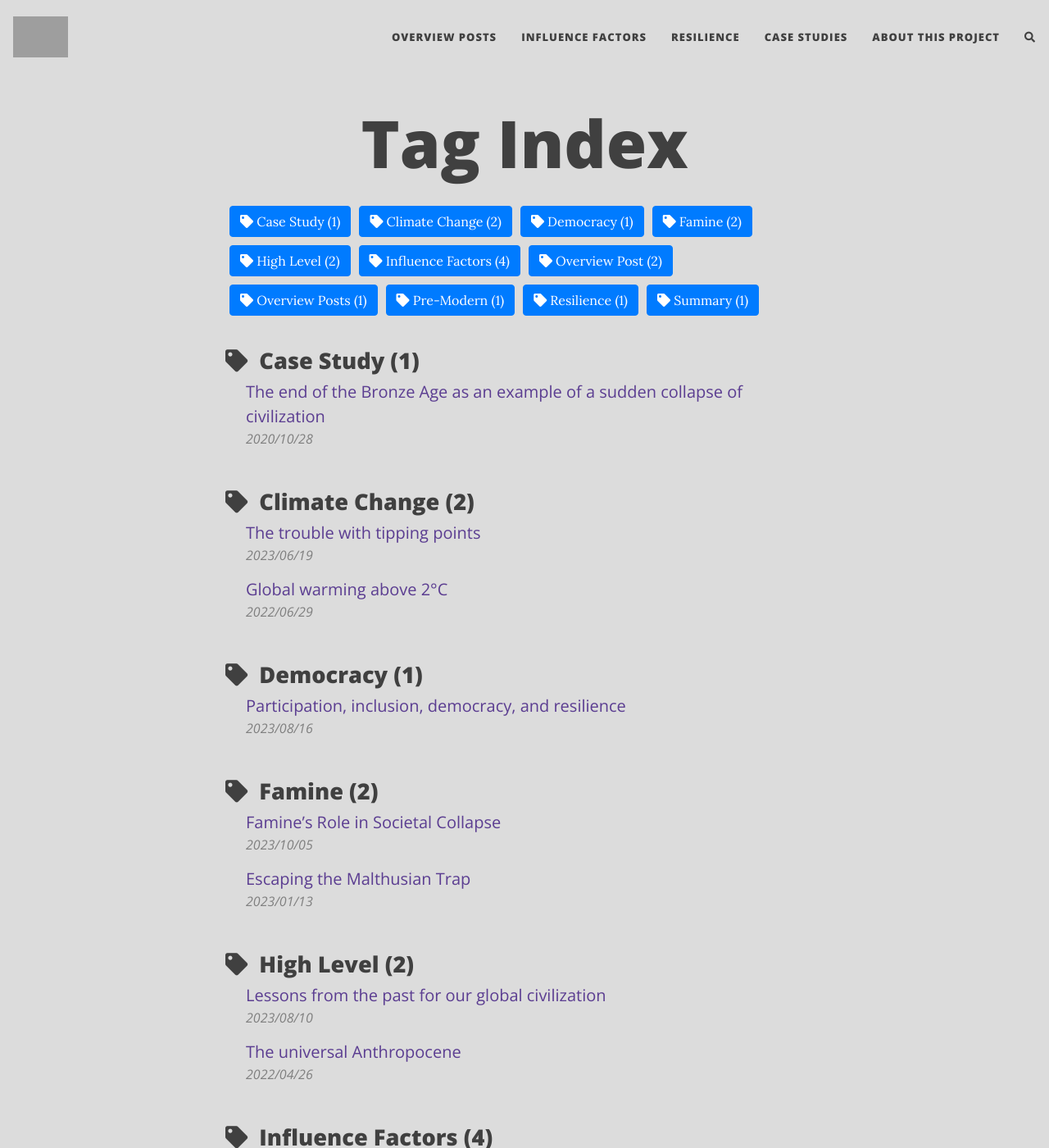
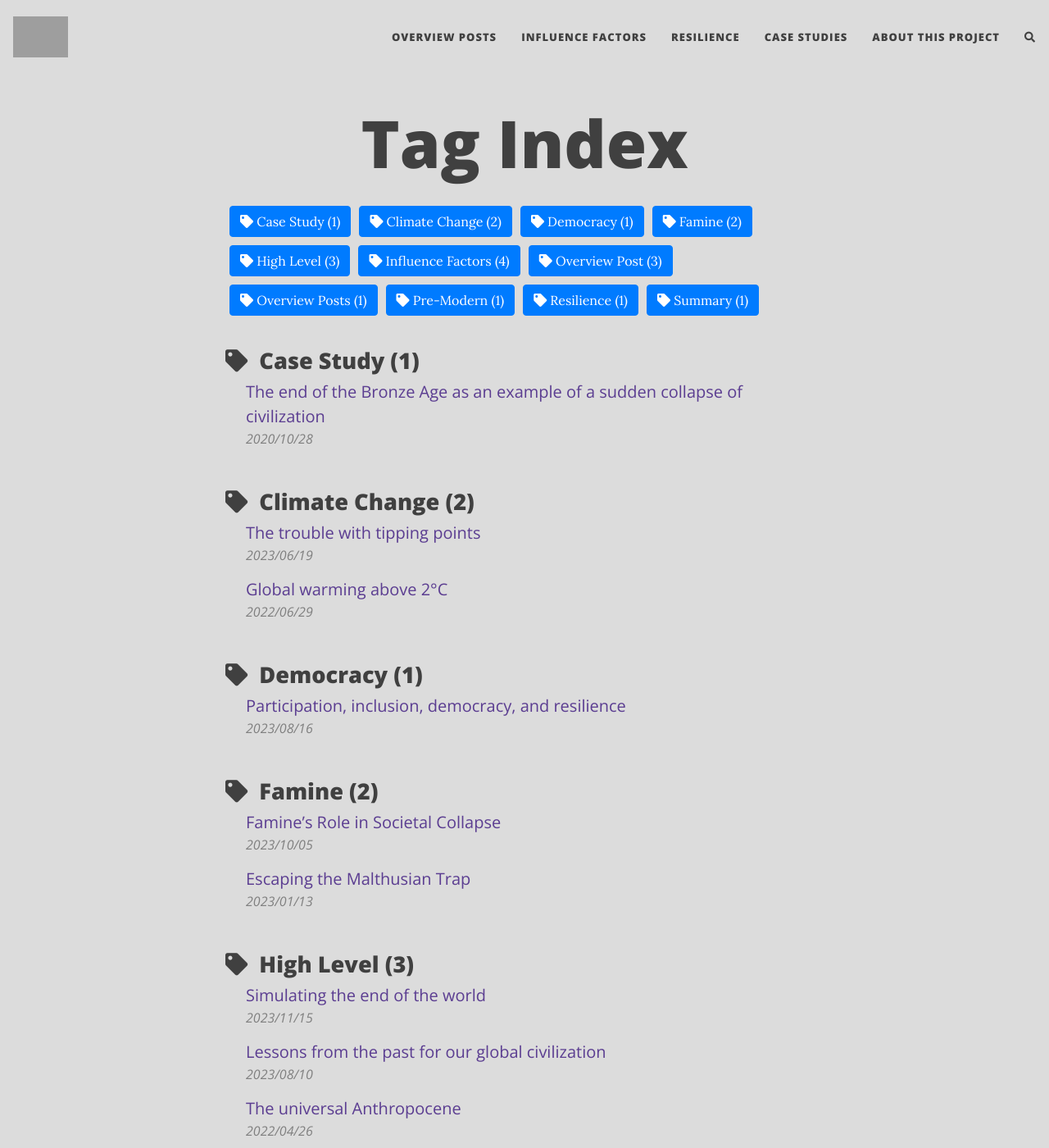
Before and after one commit to florianjehn/Societal_Collapse, a Jekyll site: the page built from tags.html, in a window 1280 px wide and 1400 px high. Shown: the whole window at 82% size. Built offline with Jekyll 4.4.1, drawn with Linux system fonts in a browser that asks for light colours; nearby versions of some CDN libraries; comment, search, counter and statistics services are not loaded; some of the changed lines change nothing that is shown; some of the changed text lies outside the part shown; grey boxes are pictures that could not be loaded.

Commit message:
Added modeling post

```diff
--- /dev/null
+++ b/_posts/2023-11-15-collapse_models.md
@@ -0,0 +1,116 @@
+---
+layout: post
+title: Simulating the end of the world
+subtitle: Exploring the current state of societal dynamics modeling
+tags: [Overview Post, High Level]
+comments: true
+readtime: true
+---
+The [first post](https://florianjehn.github.io/Societal_Collapse/2023-06-06-collapse_overview/) of this living literature review gave a summary of the field of collapse studies. One thing that post makes clear is that we need better models of societal dynamics. This post explores the state of societal dynamics modeling.
+
+# Overview of different modeling approaches
+
+One helpful work about societal dynamic modelling is a literature review by Sabin Roman, which I will use here as the basis to give a first overview (Roman, 2023) (1).
+
+One thing that societal collapse research has shown is that we cannot attribute collapse to a single cause. However, we might track it back to a single process. Roman proposes here that to capture the complexities of collapse, we have to think in the form of feedback mechanisms. This means to understand collapse, we have to think in and model multi-causal relationships between a variety of societal variables. To give a more concrete example of such a feedback process, look at the self-reinforcing mechanism of famines, explained in an earlier post:
+
+“
+
+* _A society that experiences a substantial loss of population will inevitably see a decline in its capacity to both produce and trade food resources._
+* _Reduced food production and trade result in a decreased availability of food within the society._
+* _The scarcity of food leads to increased instances of famine, exacerbating the prevalence of deaths and health-related issues, thus initiating the subsequent iteration of the cycle._
+
+“
+
+These feedback processes are an especially valuable tool if you want to do some quantitative modeling and Roman lays out the kinds of models that have been used to model societal collapse with feedback processes. Roman mainly differentiates between the way the models are set-up (agent based models vs. world models) and the fields they draw inspiration from (economic based models vs. ecologically inspired models).
+
+# Agent-based models vs. integrated world models
+
+This is the difference between models that focus on the individuals and their interactions and models which are more concerned with modeling more abstract processes.
+
+You can imagine agent-based models as a collection of simulated and very simplified individuals. They interact with each other on every time step of the simulation in the ways that the model allows. The idea is that this interaction between the individuals will produce an emergent pattern of behavior, which helps us understand social dynamics.
+
+Integrated world models on the other hand don’t model the individuals, but instead try to understand how societal processes can be expressed in equations directly. They usually consist of a variety of variables which are coupled with each other. For instance, you could express the self-reinforcing mechanism of famines as equations and then let the model run with a variety of different input parameters, to see how this changes the feedback.
+
+If we modeled the famine feedback cycle using an agent-based approach, our focus would likely be on the decision-making processes of individuals confronted with food scarcity. Each agent, driven by the need to collect enough food, would engage in interactions with other agents and factors such as food sources. This simulation would unfold over multiple time steps, with agents iteratively interacting. At the simulation's conclusion, we would look at the state of all agents to determine the outcomes of their interactions. In the context of a famine scenario, this might show a segment of agents starving due to an inability to locate food, while others faring better by successfully securing enough food sources.
+
+If we modeled the famine feedback cycle with a world model, we might instead focus overarching variables such as population, overall food reserves, and additional stressors like disease. Here, feedback mechanisms, implemented through differential equations, would establish connections between these variables. For instance, we might define that a higher population decreases food resources and that increased disease incidence leads to a population decline. Analogous to the agent-based model, this model would progress through successive time steps, with the differential equations influencing variable values. At the simulation's end, we can examine the variables, such as whether the population increased or decreased for example.
+
+Both kinds of models run into the problem that it is very difficult to find the right number of parameters, as well as their correct values, both for the behavior of the individuals in the agent-based modeling, but also for the feedback mechanisms in world models. You need enough parameters to be able to accurately model your data, but the more parameters you have, the more data you need to meaningfully constrain their values. This means you have a trade-off between underfitting and overfitting (Figure 1), which is hard to get right.
+
+![fitting example](https://raw.githubusercontent.com/florianjehn/Societal_Collapse/main/assets/img/fitting.png)
+
+Figure 1: Example of over and underfitting data.
+
+# Economic based models vs. ecologically inspired models
+
+Models also differ in drawing inspiration from economics and ecology. These models don’t necessarily differ in the tools they use, but in the assumption behind them. Economic based models usually assume rational, utility-maximizing agents. This is often expressed as a utility function. These models typically try to fit the data with models that assume humans are completely rational agents. According to Roman this has not worked out well. While the economic based models have increased in complexity over time, they still struggle to be in line with the archeological data we have.
+
+Ecologically inspired models on the other hand try to use collapse-like mechanisms we find in nature to show how societies rise and fall. These are then calibrated on empirical archeological data. An example of this is the Roman Empire Model in the next section. According to Roman, these ecological processes seem to fit the rise and fall of civilizations better.
+
+# Examples of models
+
+In the following I want to highlight two models. A system dynamics model by Roman & Palmer (2019), which simulates the complete life cycle of the Roman Empire and the classic Limit to Growth model (Herrington, 2021). I focus on these two models as Roman and Palmer (2019) can be seen as a very recent approach to collapse modeling, while the limits to growth model is the most studied collapse model we have.
+
+## Quantifying the collapse of the Roman Empire
+
+We’ll begin with the Roman and Palmer model. With this model Roman and Palmer want to implement the feedback mechanisms they think are important for the overall trajectory of the Roman Empire. To find out which ones are most important, they review the literature around the Roman Empire and settle on army size, overall territories, territory changes and coinage. The idea here is that army size controls how much territory you can gain and hold, the territory you have influences your coinage and the coinage influences how much soldiers you can pay. Roman and Palmer use a world model and represent each of these feedback mechanisms via connected ordinary differential equations.
+
+The model itself has 10 parameters which govern those equations (e.g. the net growth rate of the silver reserves). To simplify, think of each parameter as a knob adjusting different parts of the model. The number of parameters are based on the number of stocks in the model, which means there is a parameter for each one-way connection between variables, including self-loops. They decide on a plausible range for those parameters and fine tune them by hand to get a good visual fit of their model outputs and observed historical data.
+
+![Roman Empire Model](https://raw.githubusercontent.com/florianjehn/Societal_Collapse/main/assets/img/sabin_model.png)
+
+Figure 2: Comparison of simulated (dotted line) and historical data (solid line) for the Roman Empire model (Roman & Palmer, 2019)
+
+As you can see in the results of this model (Figure 2) the model is able to roughly capture the overall trends, but struggles with the finer details and especially the amount of money (denarius - bottom right figure). Still, this is to be expected as the data used is sparse and also often based on proxies and estimations itself, further introducing uncertainty. One downside of the model is that it is custom made for the Roman Empire. So, even if it helps us understand why and how the Roman Empire collapsed, it will be very difficult to extrapolate any of those findings to modern society or other civilizations in general.
+
+## Limits to Growth
+
+The original Limits to Growth model was published 1972. It had the aim to understand where the trajectories about things like population, resource use and climate change would lead us in the future. To do so they created the so-called World3 model. This model is very much on the side of an ecologically inspired integrated world model when we use the definitions above. It tries to capture the dynamics of many aspects of our global civilization and how they interact. It tries to simulate the future, by extrapolating the trends of 1972 in a variety of scenarios. These scenarios differ in their assumption of how many resources exist in the world and how humanity reacts to the challenges before us.
+
+In contrast to almost all other collapse models I found, this one is not concerned not with some past society, but with the one we live in right now. This obviously introduces the problem that we cannot easily validate the model, as we don’t know what will happen in the future. However, the model was published more than four decades ago, so much of the predicted future has already happened and we can check how it held up. This is exactly what Herrington (2021) did.
+
+In her analysis she compared the outputs (Figure 3) of the limits to growth model with the actual data we have right now. She finds the model was relatively accurate in tracking our path so far. However, this comes with a big caveat. The model does not predict much differences between the different scenarios until 2020-2030. Therefore, we only know that the model has not been falsified so far, but it is still unclear what the path is we are currently on.
+
+![World3 Model](https://raw.githubusercontent.com/florianjehn/Societal_Collapse/main/assets/img/herrington.png)
+
+Figure 3: Scenarios and trends of the Limits to Growth model.
+
+# How helpful are those models?
+
+It seems to me that there is much work to be done on social collapse modeling. A major challenge is developing models that are transferable between societies. Right now many models are custom made for a single society. While those are easier to construct and can give important insights they make it hard to generalize their findings. Two other things jumped out to me during this review:
+
+1. We need more and better data. History has been a very qualitative science for much of its history. Only recently big databases like SESHAT (Turchin et al., 2019) (2) started to be constructed, which contain standardized data for a variety of civilizations over a long time period. However, SESHAT cuts off at the industrial revolution, so it gets quite difficult to compare societies across this gap. Having a SESHAT like database which includes societies after the industrial revolution would be very valuable to validate our models.
+2. Societal collapse models could learn from other fields when it comes to building, calibrating and validating models. Right now models in this field seem very custom made, with everyone developing their own tools and ideas for things like calibration. However, other fields have been building models of similar structure and complexity for decades by now. An example I am familiar with is hydrology. There, so called lumped models are also trying to express natural processes at an aggregated level as a collection of connected differential equations. That field has made some insights that might be interesting to collapse modelers:
+  - Automatic model calibration: Calibrating models by hand has been deprecated in hydrology, as it often allows researchers to let their biases influence the models results and also does not give any real benefits. An example of an automatic calibration toolkit would be [SPOTPY](https://spotpy.readthedocs.io/en/latest/) (Houska et al., 2015).
+  - Model building toolkits: The exact structure of your model is often grounded more in a researcher's bias, than in the real world. Therefore, in hydrology the trend has shifted to model building toolkits. Those allow the easy construction of different model structures, so you can also explore how differences in the structure of your model shape your results. An example here is the catchment modeling framework ([CMF](https://philippkraft.github.io/cmf/)) (Kraft et al., 2011). This works by creating modular components for the model, such as providing various implementations of the same process, for instance simulating infiltration of water into the soil. These components can be easily bolted together to allow building a new model quickly. Modifying specific blocks enables the isolation of changes' effects, which in turn makes it easier to understand the model's functioning and compare it to other models built using the same toolkit.
+  - Finding meaningful parameter values is very hard: When researchers construct models, they often think that the processes they implement and the parameter values they choose at least roughly map to a real world process. However, this likely is often not the case. This only becomes obvious if your model has several outputs, which can be compared to real world data. Changes in parameters which allegedly represent real world processes often lead to making one output of the model better, in exchange for another output getting worse. How this plays out is described for example in Houska et al. (2021).
+  - Having a complex model does not necessarily mean that you have a better model, especially if you do not have the data to meaningfully constrain its parameters. Complex models have other drawbacks as well, like long run times for instance. This makes it much harder to learn and iterate. This is also nicely summarized in a quote by Donella Meadows: “Models can easily become so complex that they are impenetrable, unexaminable, and virtually unalterable.” This means we always have to be aware of the balancing act of putting all the necessary parts in our model, while not overloading it with more than our data can constrain.
+
+All this does not mean that the models we have are useless. They give us insights which could not be obtained otherwise. And when we compare them with models from the natural sciences we have to be careful, as those models have had decades or even hundreds of years to be refined, while societal dynamics modeling is still in its early stages. I think that if we spend more resources on this field, I would expect a quick improvement, as many low hanging fruits remain unpicked due to a lack of resources and time. To illustrate this, I am only aware of a handful of societal dynamics models, while in hydrology, a recent paper implemented 47 of the most popular hydrological models into a single framework, to allow easier comparisons across models.(Trotter et al., 2022) Given the state and resources in societal dynamics modeling, it seems unlikely to me that such a project would be possible there anytime soon. Once this field has become more established, I would expect that many of the problems highlighted here will become less important over time.
+
+# Endnotes
+
+(1) This is a chapter from the book “The Era of Global Risk” (Beard et al., 2023), which gives an overview of the current state of existential risk studies and related topics.
+
+(2) SESHAT is discussed in more detail [in this earlier post](https://florianjehn.github.io/Societal_Collapse/2023-08-10-lessons_from_the_past/).
+
+# References
+
+Beard, S. J., Rees, M., Richards, C., & Rios Rojas, C. (2023). The Era of Global Risk: An Introduction to Existential Risk Studies. Open Book Publishers. https://doi.org/10.11647/obp.0336
+
+Herrington, G. (2021). Update to limits to growth: Comparing the World3 model with empirical data. Journal of Industrial Ecology, 25(3), 614–626. https://doi.org/10.1111/jiec.13084
+
+Houska, T., Kraft, P., Chamorro-Chavez, A., & Breuer, L. (2015). SPOTting Model Parameters Using a Ready-Made Python Package. PLOS ONE, 10(12), e0145180. https://doi.org/10.1371/journal.pone.0145180
+
+Houska, T., Kraft, P., Jehn, F., Bestian, K., Kraus, D., & Breuer, L. (2021). Detection of hidden model errors by combining single and multi-criteria calibration. Science of The Total Environment, 777, 146218. https://doi.org/10.1016/j.scitotenv.2021.146218
+
+Kraft, P., Vaché, K. B., Frede, H.-G., & Breuer, L. (2011). CMF: A Hydrological Programming Language Extension For Integrated Catchment Models. Environmental Modelling & Software, 26(6), 828–830. https://doi.org/10.1016/j.envsoft.2010.12.009
+
+Roman, S. (2023). 2. Theories and Models: Understanding and Predicting Societal Collapse. 27–54. https://doi.org/10.11647/obp.0336.02
+
+Roman, S., & Palmer, E. (2019). The Growth and Decline of the Western Roman Empire: Quantifying the Dynamics of Army Size, Territory, and Coinage. Cliodynamics, 10(2). https://doi.org/10.21237/C7clio10243683
+
+Trotter, L., Knoben, W. J. M., Fowler, K. J. A., Saft, M., & Peel, M. C. (2022). Modular Assessment of Rainfall–Runoff Models Toolbox (MARRMoT) v2.1: An object-oriented implementation of 47 established hydrological models for improved speed and readability. Geoscientific Model Development, 15(16), 6359–6369. https://doi.org/10.5194/gmd-15-6359-2022
+
+Turchin, P., Whitehouse, H., Francois, P., Hoyer, D., Alves, A., Baines, J., Baker, D., Bartkowiak, M., Bates, J., Bennett, J., Bidmead, J., Bol, P., Ceccarelli, A., Christakis, K., Christian, D., Covey, A., De Angelis, F., Earle, T., Edwards, N., & Xie, L. (2019). An Introduction to Seshat: Global History Databank. Journal of Cognitive Historiography, 5. https://doi.org/10.1558/jch.39395
--- a/overview.md
+++ b/overview.md
@@ -11,3 +11,4 @@ This section is concerned with a more bird's eye view of collapse. Aggregating i
 # High level concepts
 * [The universal Anthropocene](https://florianjehn.github.io/Societal_Collapse/2022-04-26-anthropocene/)
 * [Lessons from the past for our global civilization ](https://florianjehn.github.io/Societal_Collapse/2023-08-10-lessons_from_the_past/)
+* [Simulating the end of the world](https://florianjehn.github.io/Societal_Collapse/2023-11-15-collapse_models/)
```
Also changed, not shown: assets/img/fitting.png (added), assets/img/herrington.png (added), assets/img/sabin_model.png (added).
